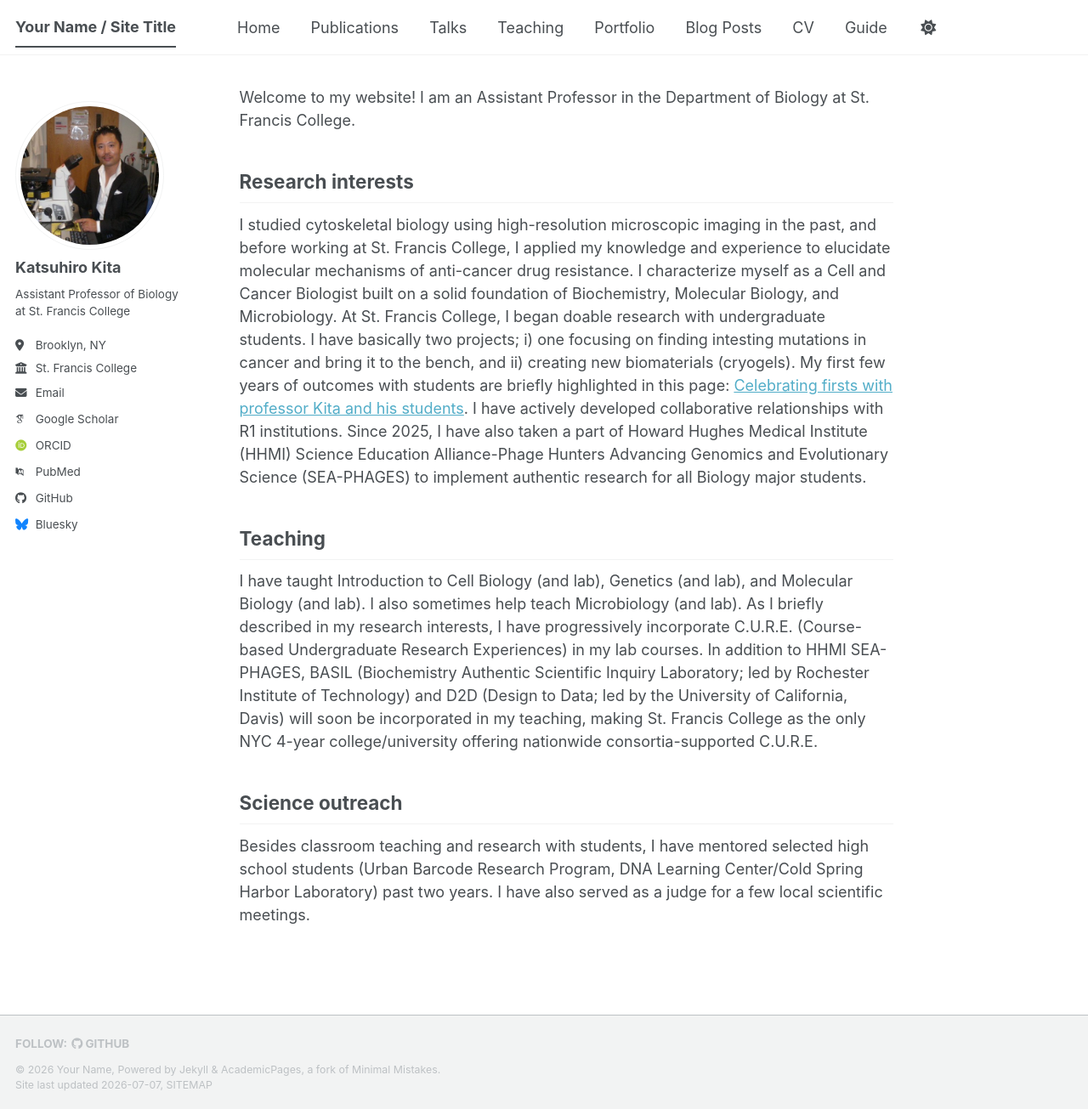
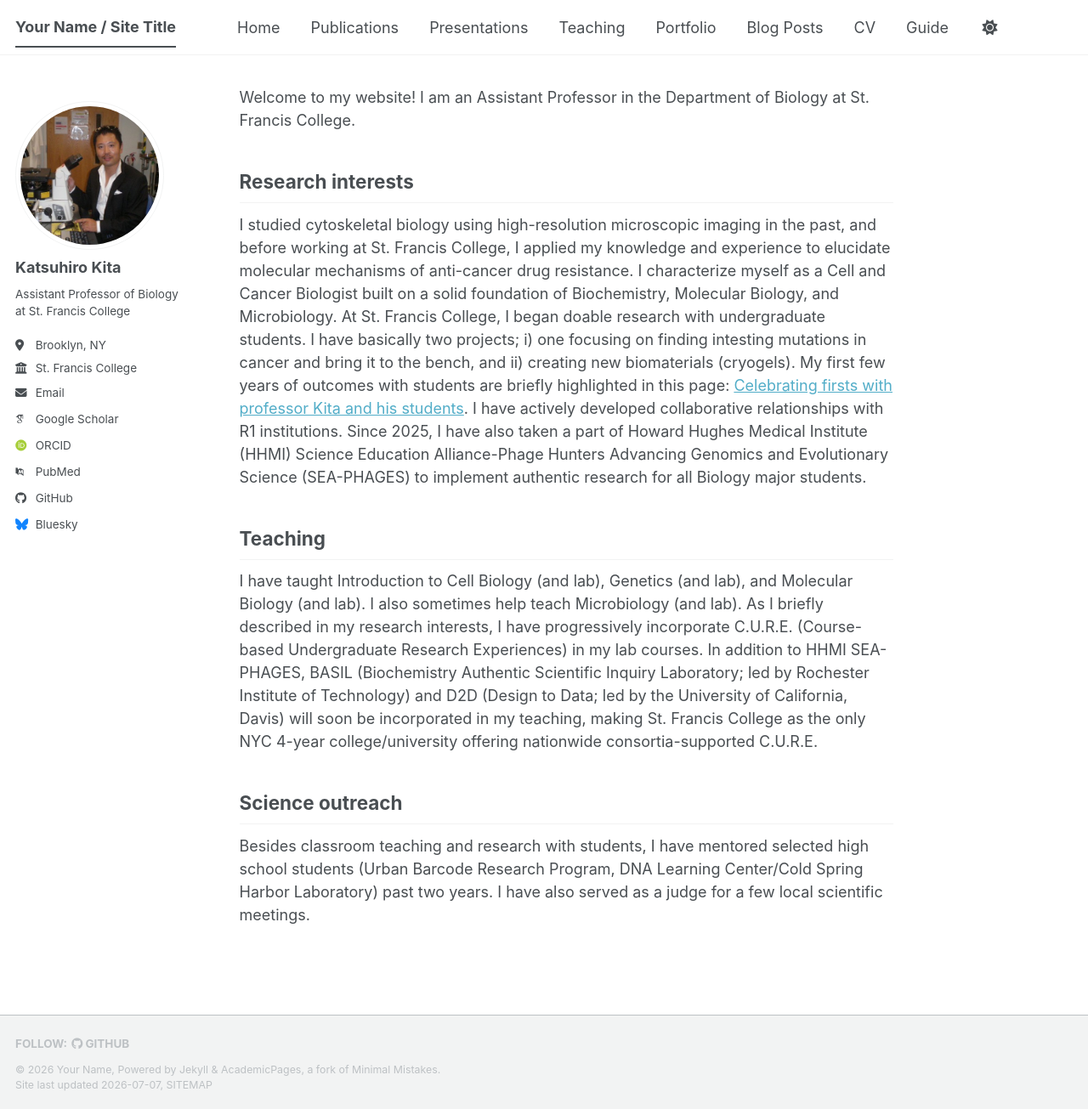
Before and after one commit to kkita999/Katsuhiro_Kita_website, a Jekyll site: the page built from index.md, in a window 1280 px wide and 1305 px high. Shown: the whole window at 85% size. Built offline with Jekyll 4.4.1, drawn with Linux system fonts in a browser that asks for light colours; some web fonts are replaced; a script bundle is joined from its source files by our own code; library files that are not in the unit come from our copies.

Commit message:
Update navigation.yml

```diff
--- a/_data/navigation.yml
+++ b/_data/navigation.yml
@@ -14,8 +14,8 @@ main:
   - title: "Publications"
     url: /publications/
 
-  - title: "Talks"
-    url: /talks/
+  - title: "Presentations"
+    url: /presentations/
 
   - title: "Teaching"
     url: /teaching/
```
